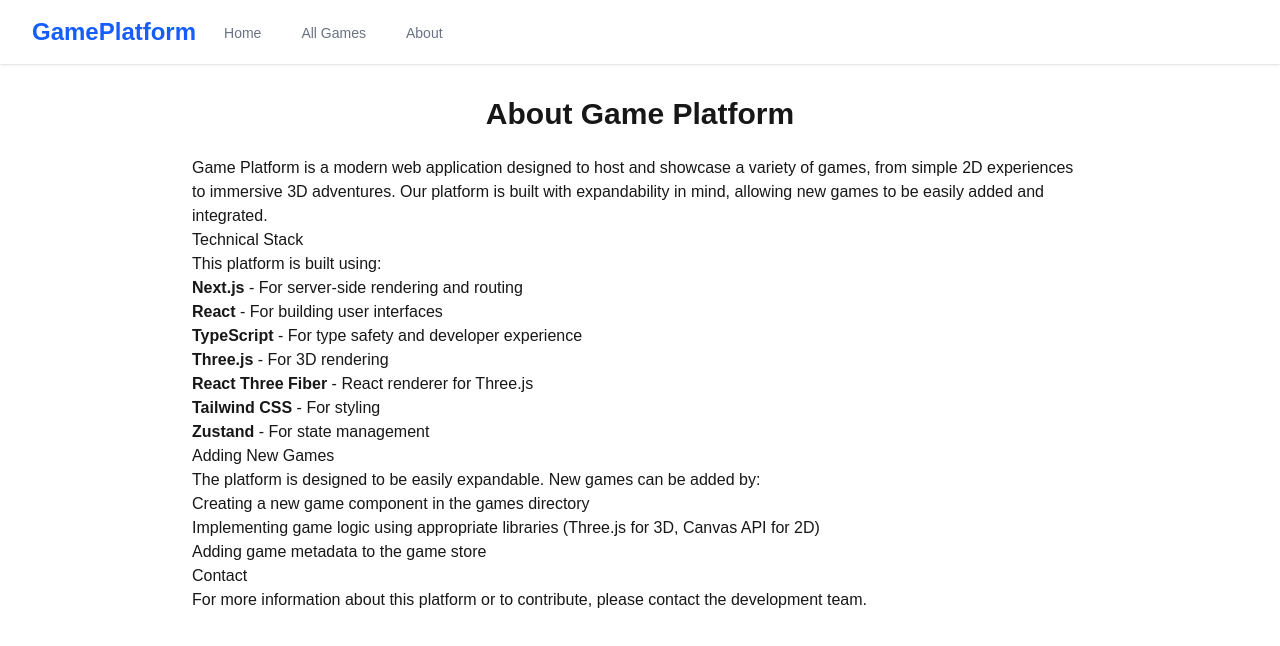
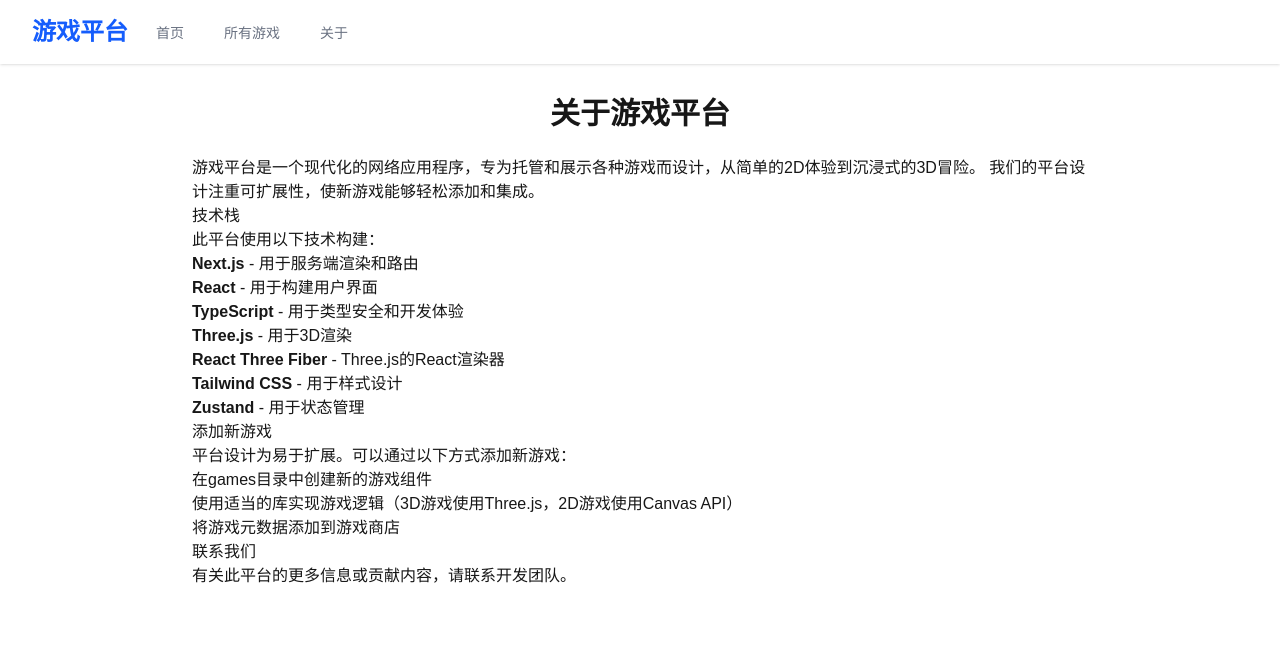
Before and after one commit to githubdominic/game-platform, a Next.js app: page /about in a window 1280 px wide. Shown: the top 646 px of the page. Built offline with nearby package versions, Linux system fonts and the light colour scheme.

Commit message:
添加中文语言支持

```diff
--- a/app/about/page.tsx
+++ b/app/about/page.tsx
@@ -1,42 +1,41 @@
 export default function AboutPage() {
   return (
     <div className="max-w-4xl mx-auto">
-      <h1 className="text-3xl font-bold mb-6 text-center">About Game Platform</h1>
+      <h1 className="text-3xl font-bold mb-6 text-center">关于游戏平台</h1>
 
       <div className="prose dark:prose-invert lg:prose-lg mx-auto">
         <p>
-          Game Platform is a modern web application designed to host and showcase a variety of games,
-          from simple 2D experiences to immersive 3D adventures. Our platform is built with
-          expandability in mind, allowing new games to be easily added and integrated.
+          游戏平台是一个现代化的网络应用程序，专为托管和展示各种游戏而设计，从简单的2D体验到沉浸式的3D冒险。
+          我们的平台设计注重可扩展性，使新游戏能够轻松添加和集成。
         </p>
 
-        <h2>Technical Stack</h2>
+        <h2>技术栈</h2>
         <p>
-          This platform is built using:
+          此平台使用以下技术构建：
         </p>
         <ul>
-          <li><strong>Next.js</strong> - For server-side rendering and routing</li>
-          <li><strong>React</strong> - For building user interfaces</li>
-          <li><strong>TypeScript</strong> - For type safety and developer experience</li>
-          <li><strong>Three.js</strong> - For 3D rendering</li>
-          <li><strong>React Three Fiber</strong> - React renderer for Three.js</li>
-          <li><strong>Tailwind CSS</strong> - For styling</li>
-          <li><strong>Zustand</strong> - For state management</li>
+          <li><strong>Next.js</strong> - 用于服务端渲染和路由</li>
+          <li><strong>React</strong> - 用于构建用户界面</li>
+          <li><strong>TypeScript</strong> - 用于类型安全和开发体验</li>
+          <li><strong>Three.js</strong> - 用于3D渲染</li>
+          <li><strong>React Three Fiber</strong> - Three.js的React渲染器</li>
+          <li><strong>Tailwind CSS</strong> - 用于样式设计</li>
+          <li><strong>Zustand</strong> - 用于状态管理</li>
         </ul>
 
-        <h2>Adding New Games</h2>
+        <h2>添加新游戏</h2>
         <p>
-          The platform is designed to be easily expandable. New games can be added by:
+          平台设计为易于扩展。可以通过以下方式添加新游戏：
         </p>
         <ol>
-          <li>Creating a new game component in the games directory</li>
-          <li>Implementing game logic using appropriate libraries (Three.js for 3D, Canvas API for 2D)</li>
-          <li>Adding game metadata to the game store</li>
+          <li>在games目录中创建新的游戏组件</li>
+          <li>使用适当的库实现游戏逻辑（3D游戏使用Three.js，2D游戏使用Canvas API）</li>
+          <li>将游戏元数据添加到游戏商店</li>
         </ol>
 
-        <h2>Contact</h2>
+        <h2>联系我们</h2>
         <p>
-          For more information about this platform or to contribute, please contact the development team.
+          有关此平台的更多信息或贡献内容，请联系开发团队。
         </p>
       </div>
     </div>
--- a/app/components/GameControls.tsx
+++ b/app/components/GameControls.tsx
@@ -2,6 +2,17 @@
 import { useState } from 'react';
 import { useGameStore } from '../stores/gameStore';
 import { GameCategory } from '../types';
+
+// 游戏分类的中文映射
+const CATEGORY_LABELS: Record<GameCategory, string> = {
+  '2D': '2D',
+  '3D': '3D',
+  'Puzzle': '益智',
+  'Action': '动作',
+  'Strategy': '策略',
+  'RPG': '角色扮演',
+  'Arcade': '街机'
+};
 
 const CATEGORIES: GameCategory[] = ['2D', '3D', 'Puzzle', 'Action', 'Strategy', 'RPG', 'Arcade'];
 
@@ -25,7 +36,7 @@ export default function GameControls() {
           type="text"
           value={localSearch}
           onChange={handleSearch}
-          placeholder="Search games..."
+          placeholder="搜索游戏..."
           className="w-full px-4 py-2 border border-gray-300 dark:border-gray-700 rounded-lg focus:ring-2 focus:ring-blue-500 focus:border-blue-500 dark:bg-gray-800 dark:text-white"
         />
         <svg
@@ -51,7 +62,7 @@ export default function GameControls() {
           }`}
           onClick={() => handleCategoryChange(null)}
         >
-          All
+          全部
         </button>
         {CATEGORIES.map((category) => (
           <button
@@ -63,7 +74,7 @@ export default function GameControls() {
             }`}
             onClick={() => handleCategoryChange(category)}
           >
-            {category}
+            {CATEGORY_LABELS[category]}
           </button>
         ))}
       </div>
--- a/app/components/GameGrid.tsx
+++ b/app/components/GameGrid.tsx
@@ -28,7 +28,7 @@ export default function GameGrid() {
         ))
       ) : (
         <div className="col-span-full text-center py-10">
-          <p className="text-gray-500 dark:text-gray-400">No games found matching your criteria</p>
+          <p className="text-gray-500 dark:text-gray-400">没有找到符合条件的游戏</p>
         </div>
       )}
     </div>
--- a/app/components/Header.tsx
+++ b/app/components/Header.tsx
@@ -11,26 +11,26 @@ export default function Header() {
         <div className="flex justify-between h-16">
           <div className="flex">
             <Link href="/" className="flex-shrink-0 flex items-center">
-              <span className="text-2xl font-bold text-blue-600 dark:text-blue-500">GamePlatform</span>
+              <span className="text-2xl font-bold text-blue-600 dark:text-blue-500">游戏平台</span>
             </Link>
             <nav className="hidden sm:ml-6 sm:flex sm:space-x-8">
               <Link
                 href="/"
                 className="border-transparent text-gray-500 dark:text-gray-300 hover:border-gray-300 dark:hover:border-gray-700 hover:text-gray-700 dark:hover:text-gray-200 inline-flex items-center px-1 pt-1 border-b-2 text-sm font-medium"
               >
-                Home
+                首页
               </Link>
               <Link
                 href="/games"
                 className="border-transparent text-gray-500 dark:text-gray-300 hover:border-gray-300 dark:hover:border-gray-700 hover:text-gray-700 dark:hover:text-gray-200 inline-flex items-center px-1 pt-1 border-b-2 text-sm font-medium"
               >
-                All Games
+                所有游戏
               </Link>
               <Link
                 href="/about"
                 className="border-transparent text-gray-500 dark:text-gray-300 hover:border-gray-300 dark:hover:border-gray-700 hover:text-gray-700 dark:hover:text-gray-200 inline-flex items-center px-1 pt-1 border-b-2 text-sm font-medium"
               >
-                About
+                关于
               </Link>
             </nav>
           </div>
@@ -40,7 +40,7 @@ export default function Header() {
               onClick={() => setIsMobileMenuOpen(!isMobileMenuOpen)}
               className="inline-flex items-center justify-center p-2 rounded-md text-gray-400 hover:text-gray-500 hover:bg-gray-100 dark:hover:bg-gray-800 focus:outline-none focus:ring-2 focus:ring-inset focus:ring-blue-500"
             >
-              <span className="sr-only">Open main menu</span>
+              <span className="sr-only">打开主菜单</span>
               {isMobileMenuOpen ? (
                 <svg
                   className="block h-6 w-6"
@@ -87,21 +87,21 @@ export default function Header() {
               className="block pl-3 pr-4 py-2 border-l-4 border-transparent text-base font-medium text-gray-600 dark:text-gray-300 hover:bg-gray-50 dark:hover:bg-gray-800 hover:border-gray-300 dark:hover:border-gray-700 hover:text-gray-800 dark:hover:text-gray-200"
               onClick={() => setIsMobileMenuOpen(false)}
             >
-              Home
+              首页
             </Link>
             <Link
               href="/games"
               className="block pl-3 pr-4 py-2 border-l-4 border-transparent text-base font-medium text-gray-600 dark:text-gray-300 hover:bg-gray-50 dark:hover:bg-gray-800 hover:border-gray-300 dark:hover:border-gray-700 hover:text-gray-800 dark:hover:text-gray-200"
               onClick={() => setIsMobileMenuOpen(false)}
             >
-              All Games
+              所有游戏
             </Link>
             <Link
               href="/about"
               className="block pl-3 pr-4 py-2 border-l-4 border-transparent text-base font-medium text-gray-600 dark:text-gray-300 hover:bg-gray-50 dark:hover:bg-gray-800 hover:border-gray-300 dark:hover:border-gray-700 hover:text-gray-800 dark:hover:text-gray-200"
               onClick={() => setIsMobileMenuOpen(false)}
             >
-              About
+              关于
             </Link>
           </div>
         </div>
--- a/app/games/page.tsx
+++ b/app/games/page.tsx
@@ -6,10 +6,10 @@ export default function GamesPage() {
     <div className="space-y-8">
       <div className="text-center mb-12">
         <h1 className="text-3xl font-bold tracking-tight text-gray-900 dark:text-gray-100 sm:text-4xl">
-          All Games
+          所有游戏
         </h1>
         <p className="mt-3 max-w-md mx-auto text-base text-gray-500 dark:text-gray-400 sm:text-lg">
-          Browse our collection of games
+          浏览我们的游戏集合
         </p>
       </div>
 
--- a/app/layout.tsx
+++ b/app/layout.tsx
@@ -14,8 +14,8 @@ const geistMono = Geist_Mono({
 });
 
 export const metadata: Metadata = {
-  title: "Games Platform - Play 2D and 3D Games",
-  description: "An expandable platform for playing various 2D and 3D games",
+  title: "游戏平台 - 2D和3D游戏",
+  description: "一个可扩展的2D和3D游戏平台",
 };
 
 export default function RootLayout({
@@ -24,7 +24,11 @@ export default function RootLayout({
   children: React.ReactNode;
 }>) {
   return (
-    <html lang="en">
+    <html lang="zh-CN">
+      <head>
+        <meta charSet="utf-8" />
+        <meta name="viewport" content="width=device-width, initial-scale=1" />
+      </head>
       <body
         className={`${geistSans.variable} ${geistMono.variable} antialiased bg-gray-50 dark:bg-gray-950 text-gray-900 dark:text-gray-100 min-h-screen`}
       >
--- a/app/page.tsx
+++ b/app/page.tsx
@@ -6,11 +6,11 @@ export default function Home() {
     <div className="space-y-8">
       <div className="text-center mb-12">
         <h1 className="text-4xl font-bold tracking-tight text-gray-900 dark:text-gray-100 sm:text-5xl md:text-6xl">
-          <span className="block">Welcome to the</span>
-          <span className="block text-blue-600 dark:text-blue-500">Game Platform</span>
+          <span className="block">欢迎来到</span>
+          <span className="block text-blue-600 dark:text-blue-500">游戏平台</span>
         </h1>
         <p className="mt-3 max-w-md mx-auto text-base text-gray-500 dark:text-gray-400 sm:text-lg md:mt-5 md:text-xl md:max-w-3xl">
-          Explore our collection of 2D and 3D games. New games are added regularly!
+          探索我们的2D和3D游戏集合。我们会定期添加新游戏！
         </p>
       </div>
 
--- a/app/stores/gameStore.ts
+++ b/app/stores/gameStore.ts
@@ -5,8 +5,8 @@ import { Game, GameCategory, GamesState } from '../types';
 const sampleGames: Game[] = [
   {
     id: '1',
-    title: '3D Cube Runner',
-    description: 'Navigate through obstacles in this 3D runner game',
+    title: '3D 立方体跑酷',
+    description: '在这个3D跑酷游戏中穿越障碍物',
     thumbnail: '/games/cube-runner-thumb.jpg',
     path: '/games/cube-runner',
     categories: ['3D', 'Action'],
@@ -14,8 +14,8 @@ const sampleGames: Game[] = [
   },
   {
     id: '2',
-    title: '2D Platformer',
-    description: 'Classic platformer with modern mechanics',
+    title: '2D 平台跳跃',
+    description: '经典平台跳跃游戏，融合现代机制',
     thumbnail: '/games/platformer-thumb.jpg',
     path: '/games/platformer',
     categories: ['2D', 'Action'],
@@ -23,8 +23,8 @@ const sampleGames: Game[] = [
   },
   {
     id: '3',
-    title: 'Super Mario',
-    description: 'Classic Super Mario style platformer game',
+    title: '超级玛丽',
+    description: '经典超级玛丽风格平台游戏',
     thumbnail: '/games/super-mario-thumb.jpg',
     path: '/games/super-mario',
     categories: ['2D', 'Action', 'Arcade'],
```
Also changed, not shown: app/games/cube-runner/page.tsx (+15 -15 lines), app/games/platformer/page.tsx (+15 -15 lines), app/games/super-mario/page.tsx (+17 -17 lines).
